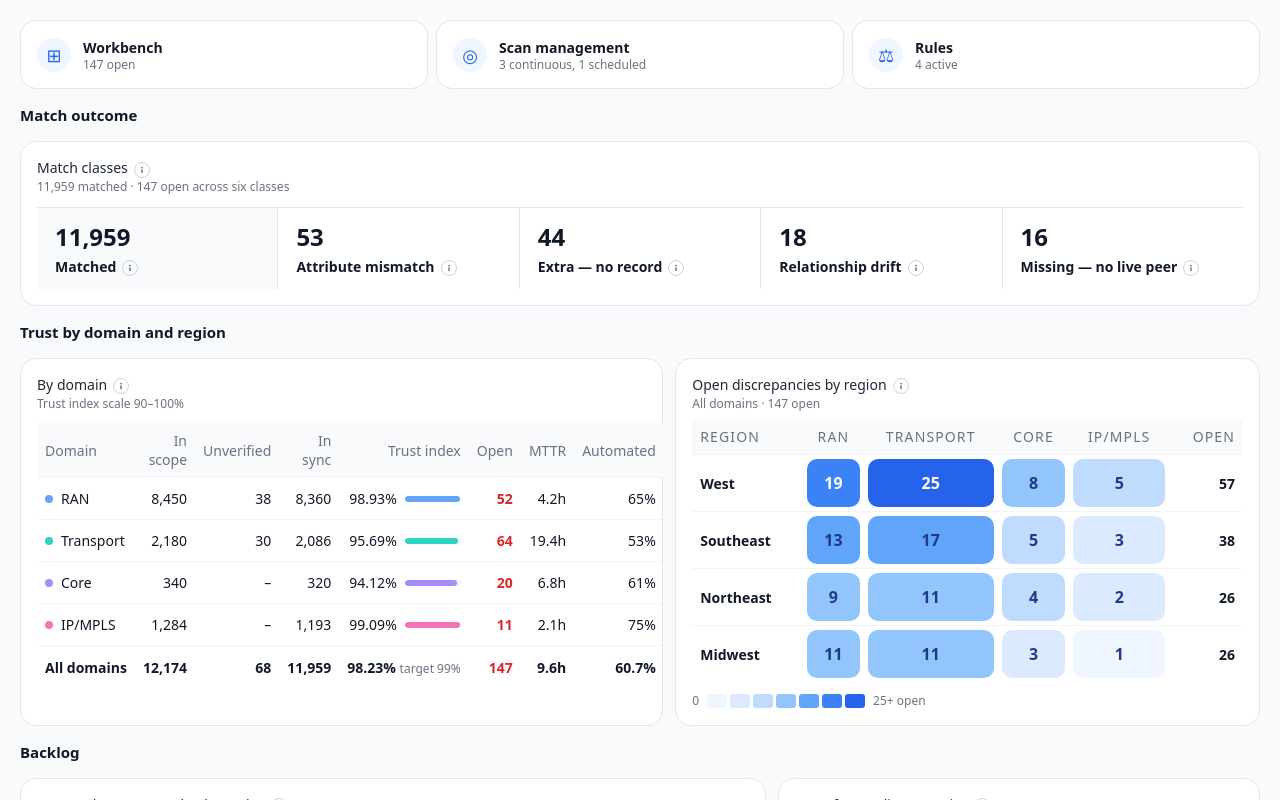
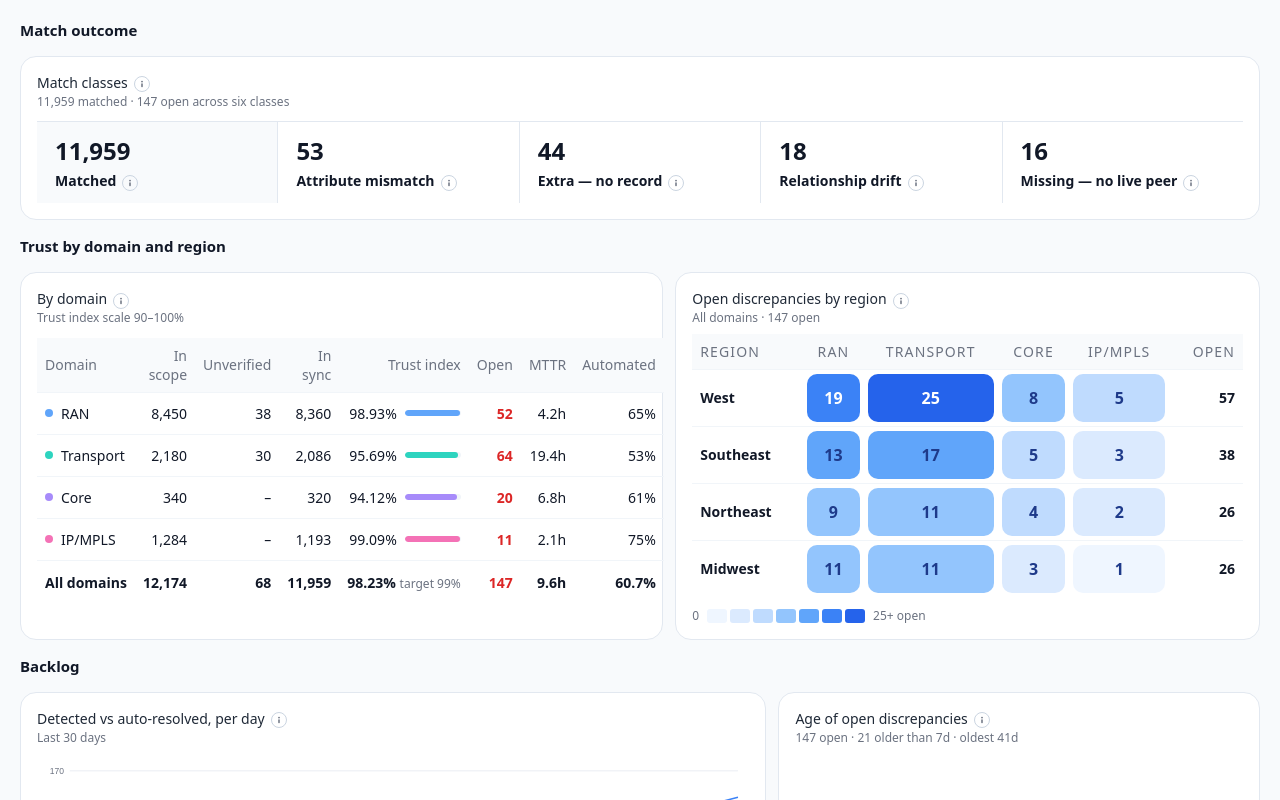
Before and after one commit to jayesh-vision/Discovery-and-Inventory, a React (Vite) app: page /discovery/reconcile in a window 1280 px wide. Shown: the top 800 px of the page. Built offline with nearby package versions, Linux system fonts and the light colour scheme.

Commit message:
ui changes

```diff
--- a/src/data/domainDevices.ts
+++ b/src/data/domainDevices.ts
@@ -55,12 +55,30 @@ DOMAIN_TRUST_ROWS.forEach(row => {
      of which region was clicked, so every cell for a domain landed on the
      same list. One entry per region, repeated to match that cell's own
      count, lines this roster up with the heatmap exactly (their sums
-     already have to agree — see discoveryOverview.ts's own self-check).
-     Unverified devices have no equivalent per-region figure anywhere in the
-     app to match against, so they take the same proportional split as the
-     open ones rather than an invented, unverifiable one. */
+     already have to agree — see discoveryOverview.ts's own self-check). */
   const regionsForOpen = REGION_DISCREPANCY.flatMap(r => Array(r.drift[row.domain]).fill(r.region));
-  const regionFor = (i: number) => regionsForOpen[i % regionsForOpen.length];
+
+  /* Unverified devices have no equivalent per-region figure anywhere in
+     the app, so they're split across regions in proportion to each
+     region's own share of this domain's open backlog. That has to be a
+     real proportional split (largest-remainder rounding to land on the
+     exact total), not `i % regionsForOpen.length` — regionsForOpen lists
+     one region's whole block before the next's, so indexing into it that
+     way dumped nearly every unverified device into whichever region
+     happens to sort first (e.g. Transport's 30 unverified came out
+     West 25 / Southeast 5 / Northeast 0 / Midwest 0, though West is only
+     25 of Transport's 64 open, 39% — nowhere near 83%). */
+  const unverifiedTotal = row.unverified ?? 0;
+  const shares = REGION_DISCREPANCY.map(r => {
+    const exact = unverifiedTotal * r.drift[row.domain] / (regionsForOpen.length || 1);
+    return { region: r.region, n: Math.floor(exact), rem: exact - Math.floor(exact) };
+  });
+  const leftover = unverifiedTotal - shares.reduce((a, s) => a + s.n, 0);
+  [...shares].sort((a, b) => b.rem - a.rem).slice(0, leftover).forEach(s => { s.n++; });
+  const regionsForUnverified = shares.flatMap(s => Array(s.n).fill(s.region));
+
+  const regionFor = (status: DeviceStatus, i: number) =>
+    status === 'Open' ? regionsForOpen[i] : regionsForUnverified[i];
 
   const mk = (status: DeviceStatus, i: number): DomainDevice => {
     const pre = prefixes[Math.floor(rnd() * prefixes.length)];
@@ -70,7 +88,7 @@ DOMAIN_TRUST_ROWS.forEach(row => {
       name: `${pre}-${num}`,
       ip: `10.${Math.floor(rnd() * 223) + 1}.${Math.floor(rnd() * 255)}.${Math.floor(rnd() * 255)}`,
       domain: row.domain,
-      region: regionFor(i),
+      region: regionFor(status, i),
       status,
       issue: status === 'Open' ? nextIssue(i) : 'Not yet verified this cycle',
       lastScan: pick(SCANS)
--- a/src/screens/DomainDevices.tsx
+++ b/src/screens/DomainDevices.tsx
@@ -30,6 +30,12 @@ export default function DomainDevices() {
   const [justScanned, setJustScanned] = useState(false);
 
   const base = useMemo(() => (domain ? domainDevices(domain, region ?? undefined) : []), [domain, region]);
+  /* base is already region-filtered when a region is active, so counting
+     it directly is what makes the Open/Unverified stat cards agree with
+     the list below instead of quoting the domain-wide row.open/
+     row.unverified regardless of which region is showing */
+  const openCount = base.filter(d => d.status === 'Open').length;
+  const unverifiedCount = base.filter(d => d.status === 'Unverified').length;
   const rows = useMemo(() => {
     const q = query.trim().toLowerCase();
     return base.filter(d => {
@@ -72,13 +78,13 @@ export default function DomainDevices() {
 
       <StatStrip cells={[
         { k: 'In scope', v: row.inScope.toLocaleString('en-IN'), s: 'assets tracked in this domain', t: 'sky' },
-        { k: 'Open', v: String(row.open), s: 'discrepancies to action', t: 'red' },
-        { k: 'Unverified', v: row.unverified !== null ? String(row.unverified) : '—', s: 'not yet scanned this cycle', t: 'amber' },
+        { k: 'Open', v: String(openCount), s: region ? `discrepancies to action in ${region}` : 'discrepancies to action', t: 'red' },
+        { k: 'Unverified', v: row.unverified !== null ? String(unverifiedCount) : '—', s: region ? `not yet scanned this cycle in ${region}` : 'not yet scanned this cycle', t: 'amber' },
         { k: 'Trust index', v: `${row.trustIndexPct}%`, s: `MTTR ${row.mttrHours}h · ${row.touchlessPct}% automated`, t: 'emerald' }
       ]} />
       {region && (
         <p className="vw-card-metric-label-sub" style={{ margin: '4px 0 0' }}>
-          The figures above are {DOMAIN_LABEL[domain]}-wide; the list below is filtered to {region} only.
+          In scope and Trust index are {DOMAIN_LABEL[domain]}-wide (no per-region figure exists for either); Open and Unverified above match the {region} list exactly.
         </p>
       )}
 
--- a/src/screens/Reconcile.tsx
+++ b/src/screens/Reconcile.tsx
@@ -120,22 +120,6 @@ export default function Reconcile() {
 
   return (
     <div className="page">
-      <div className="row vw-gap-md" style={{ flexWrap: 'wrap' }}>
-        {QUICK_LINKS.map(q => (
-          <button key={q.title} className="vw-card-section row vw-items-center is-drill" style={{ gap: '12px', flex: '1 1 220px' }}
-            onClick={() => nav(QUICK_LINK_TARGET[q.icon])}>
-            <span style={{
-              width: 34, height: 34, borderRadius: '50%', flexShrink: 0, display: 'flex', alignItems: 'center', justifyContent: 'center',
-              background: cv('blue', 50), color: cv('blue', 600), fontSize: '1.125rem'
-            }}>{QUICK_LINK_GLYPH[q.icon]}</span>
-            <span>
-              <div className="vw-value" style={{ fontWeight: 600 }}>{q.title}</div>
-              <div className="vw-card-metric-label-sub">{q.sub}</div>
-            </span>
-          </button>
-        ))}
-      </div>
-
       <SectionTitle>Match outcome</SectionTitle>
       <Card>
         <span className="vw-card-title-sm">Match classes<InfoTip text={CARD_DEF['Match classes']} label="What match classes shows" /></span>
@@ -342,6 +326,22 @@ export default function Reconcile() {
         </Card>
       </div>
 
+      <div className="row vw-gap-md" style={{ flexWrap: 'wrap' }}>
+        {QUICK_LINKS.map(q => (
+          <button key={q.title} className="vw-card-section row vw-items-center is-drill" style={{ gap: '12px', flex: '1 1 220px' }}
+            onClick={() => nav(QUICK_LINK_TARGET[q.icon])}>
+            <span style={{
+              width: 34, height: 34, borderRadius: '50%', flexShrink: 0, display: 'flex', alignItems: 'center', justifyContent: 'center',
+              background: cv('blue', 50), color: cv('blue', 600), fontSize: '1.125rem'
+            }}>{QUICK_LINK_GLYPH[q.icon]}</span>
+            <span>
+              <div className="vw-value" style={{ fontWeight: 600 }}>{q.title}</div>
+              <div className="vw-card-metric-label-sub">{q.sub}</div>
+            </span>
+          </button>
+        ))}
+      </div>
+
       <Drawer open={!!cycle} onClose={() => setCycle(null)} title={cycle ? `${DOMAIN_LABEL[cycle.domain]} reconciliation cycle` : ''}
         sub={cycle ? DOMAIN_LABEL[cycle.domain] : undefined}>
         {cycle && (
```
